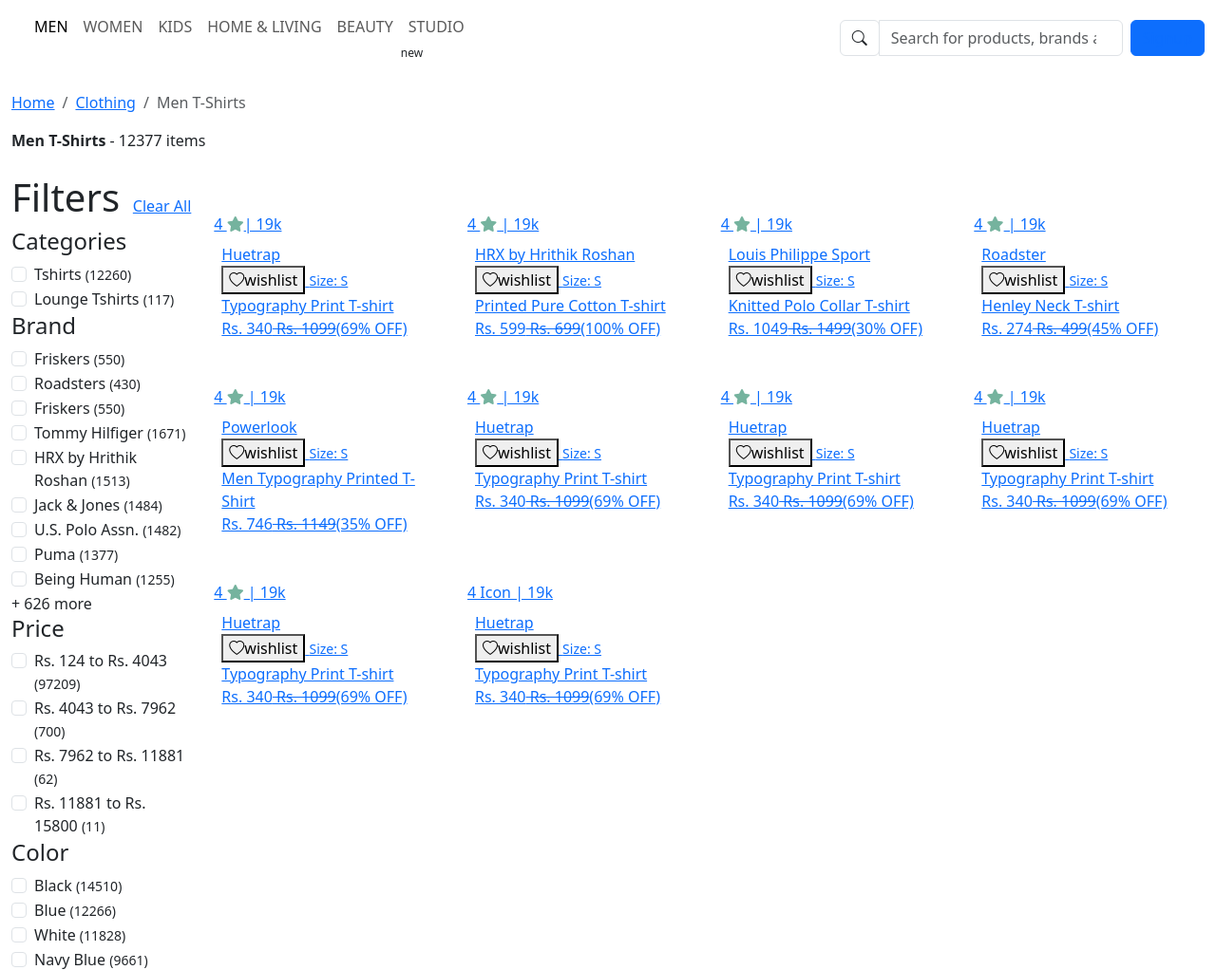
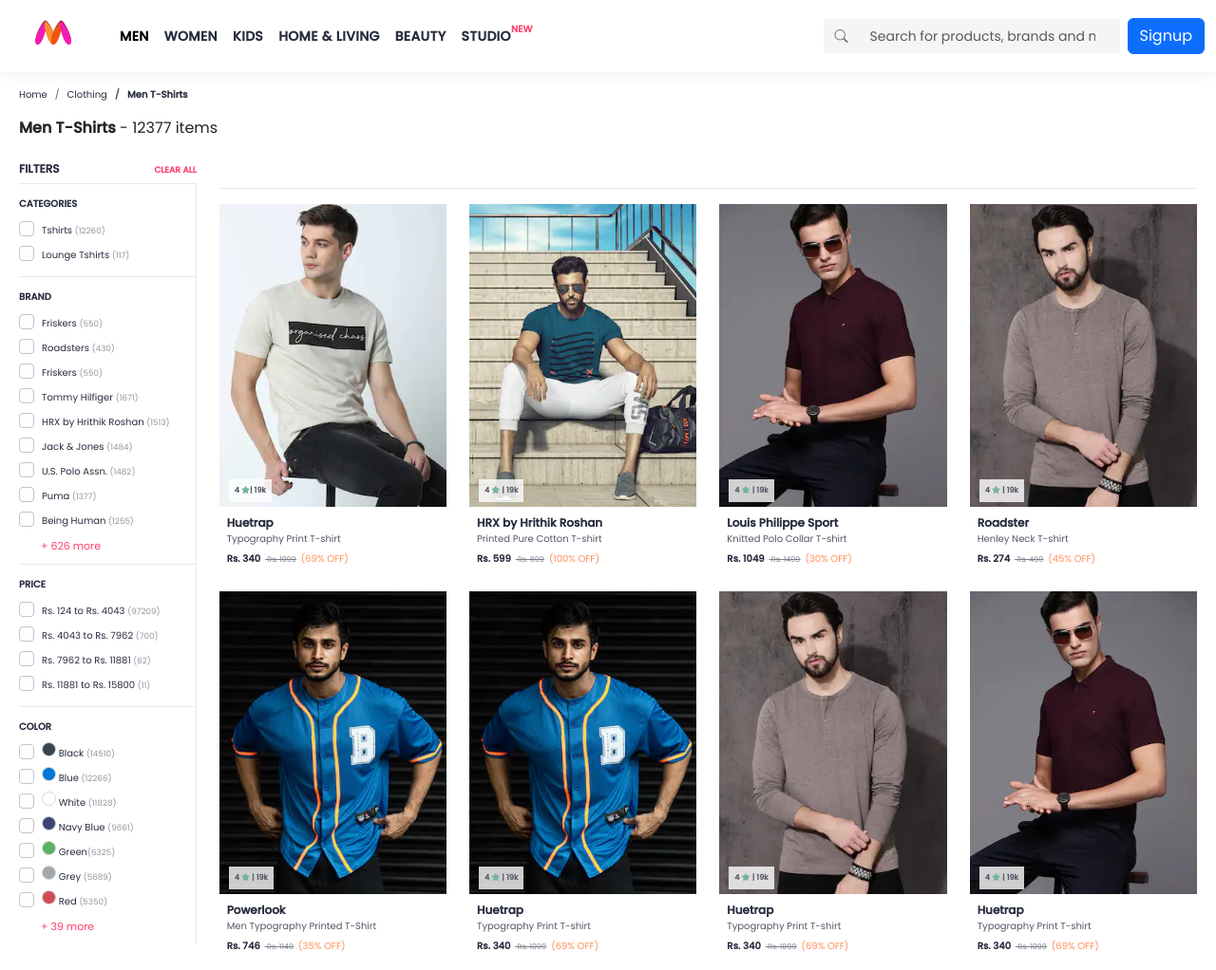
Before and after one commit to Birajkc12/myntraClone, a website: page HTML/home.html in a window 1280 px wide. Shown: the top 1022 px of the page at 95% size. Drawn offline with nearby package versions, Linux system fonts and the light colour scheme; the site is published under a folder, as on GitHub Pages, so addresses that start at the root find nothing.

Commit message:
certain update on account page by Biraj Kc on June 14,2023

```diff
--- a/HTML/home.html
+++ b/HTML/home.html
@@ -5,7 +5,7 @@
     <meta http-equiv="X-UA-Compatible" content="IE=edge" />
     <meta name="viewport" content="width=device-width, initial-scale=1.0" />
     <title>Document</title>
-    <link rel="stylesheet" href="/CSS/style.css" />
+    <link rel="stylesheet" href="../CSS/style.css" />
     <link
       href="https://cdn.jsdelivr.net/npm/bootstrap@5.3.0-alpha3/dist/css/bootstrap.min.css"
       rel="stylesheet"
@@ -23,7 +23,7 @@
         <div class="container-fluid">
           <a class="navbar-brand" href="index.html"
             ><img
-              src="/Images/myntra logo.png"
+              src="../Images/myntra logo.png"
               alt=""
               style="height: 50px; width: auto"
             />
@@ -410,7 +410,7 @@
                   <a href="#" class="product-block d-block mt-3">
                     <div class="product-image">
                       <img
-                        src="/Images/pd-img-1.webp"
+                        src="../Images/pd-img-1.webp"
                         alt=""
                         class="img-fluid"
                       />
@@ -445,7 +445,7 @@
                   <a href="#" class="product-block d-block mt-3">
                     <div class="product-image">
                       <img
-                        src="/Images/pd-img-2.webp"
+                        src="../Images/pd-img-2.webp"
                         alt=""
                         class="img-fluid"
                       />
@@ -480,7 +480,7 @@
                   <a href="#" class="product-block d-block mt-3">
                     <div class="product-image">
                       <img
-                        src="/Images/pd-img-3.webp"
+                        src="../Images/pd-img-3.webp"
                         alt=""
                         class="img-fluid"
                       />
@@ -515,7 +515,7 @@
                   <a href="#" class="product-block d-block mt-3">
                     <div class="product-image">
                       <img
-                        src="/Images/pd-img-4.webp"
+                        src="../Images/pd-img-4.webp"
                         alt=""
                         class="img-fluid"
                       />
@@ -548,7 +548,7 @@
                   <a href="#" class="product-block d-block mt-3">
                     <div class="product-image">
                       <img
-                        src="/Images/pd-img-5.webp"
+                        src="../Images/pd-img-5.webp"
                         alt=""
                         class="img-fluid"
                       />
@@ -583,7 +583,7 @@
                   <a href="#" class="product-block d-block mt-3">
                     <div class="product-image">
                       <img
-                        src="/Images/pd-img-5.webp"
+                        src="../Images/pd-img-5.webp"
                         alt=""
                         class="img-fluid"
                       />
@@ -618,7 +618,7 @@
                   <a href="#" class="product-block d-block mt-3">
                     <div class="product-image">
                       <img
-                        src="/Images/pd-img-4.webp"
+                        src="../Images/pd-img-4.webp"
                         alt=""
                         class="img-fluid"
                       />
@@ -653,7 +653,7 @@
                   <a href="#" class="product-block d-block mt-3">
                     <div class="product-image">
                       <img
-                        src="/Images/pd-img-3.webp"
+                        src="../Images/pd-img-3.webp"
                         alt=""
                         class="img-fluid"
                       />
@@ -688,7 +688,7 @@
                   <a href="#" class="product-block d-block mt-3">
                     <div class="product-image">
                       <img
-                        src="/Images/pd-img-2.webp"
+                        src="../Images/pd-img-2.webp"
                         alt=""
                         class="img-fluid"
                       />
@@ -723,7 +723,7 @@
                   <a href="#" class="product-block d-block mt-3">
                     <div class="product-image">
                       <img
-                        src="/Images/pd-img-1.webp"
+                        src="../Images/pd-img-1.webp"
                         alt=""
                         class="img-fluid"
                       />
--- a/HTML/index.html
+++ b/HTML/index.html
@@ -5,7 +5,7 @@
     <meta http-equiv="X-UA-Compatible" content="IE=edge" />
     <meta name="viewport" content="width=device-width, initial-scale=1.0" />
     <title>Document</title>
-    <link rel="stylesheet" href="/CSS/style.css" />
+    <link rel="stylesheet" href="../CSS/style.css" />
     <link
       href="https://cdn.jsdelivr.net/npm/bootstrap@5.3.0-alpha3/dist/css/bootstrap.min.css"
       rel="stylesheet"
@@ -23,7 +23,7 @@
         <div class="container-fluid">
           <a class="navbar-brand" href="index.html"
             ><img
-              src="/Images/myntra logo.png"
+              src="../Images/myntra logo.png"
               alt=""
               style="height: 50px; width: auto"
             />
```
Also changed, not shown: HTML/account.html (+1 -1 lines).
